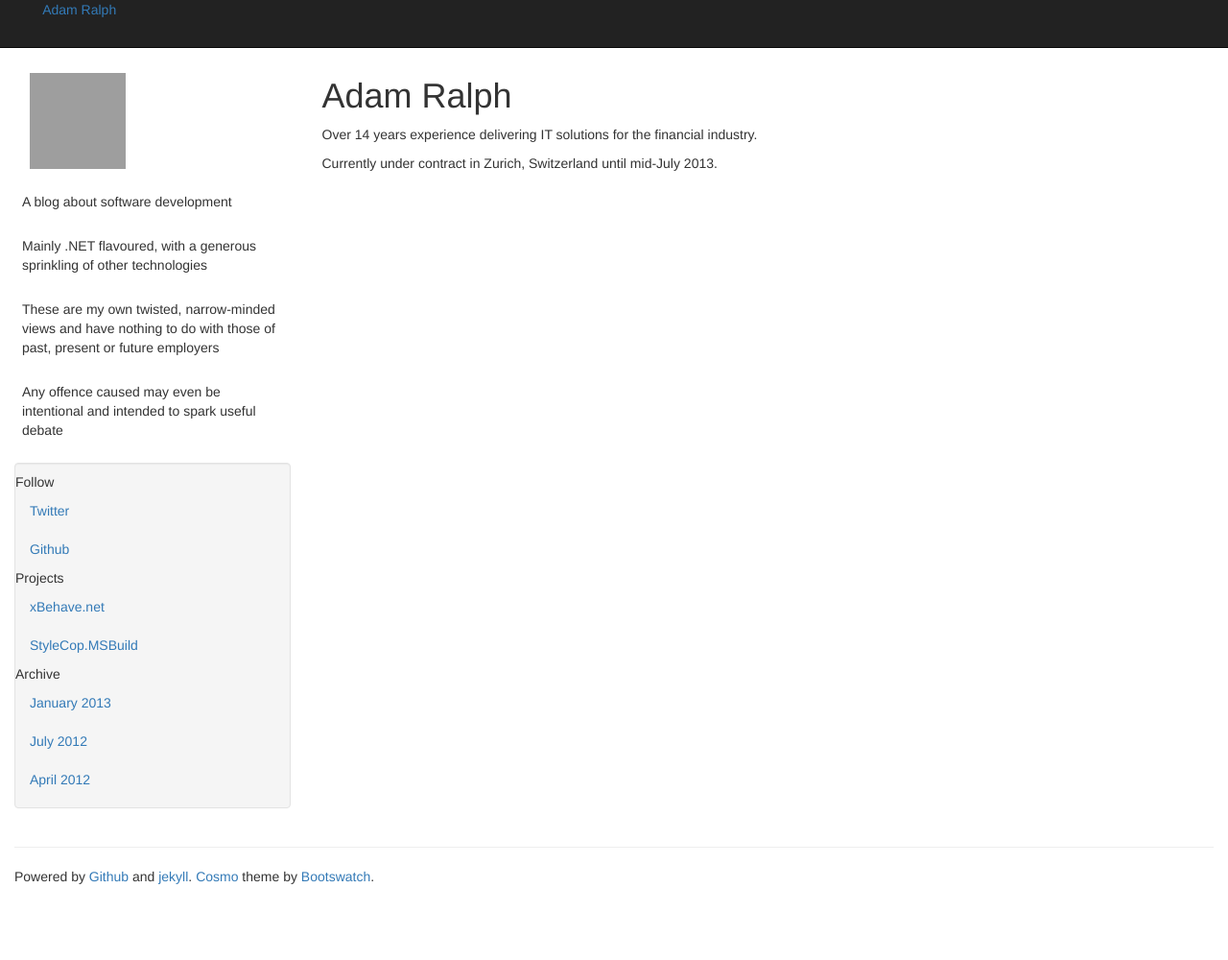
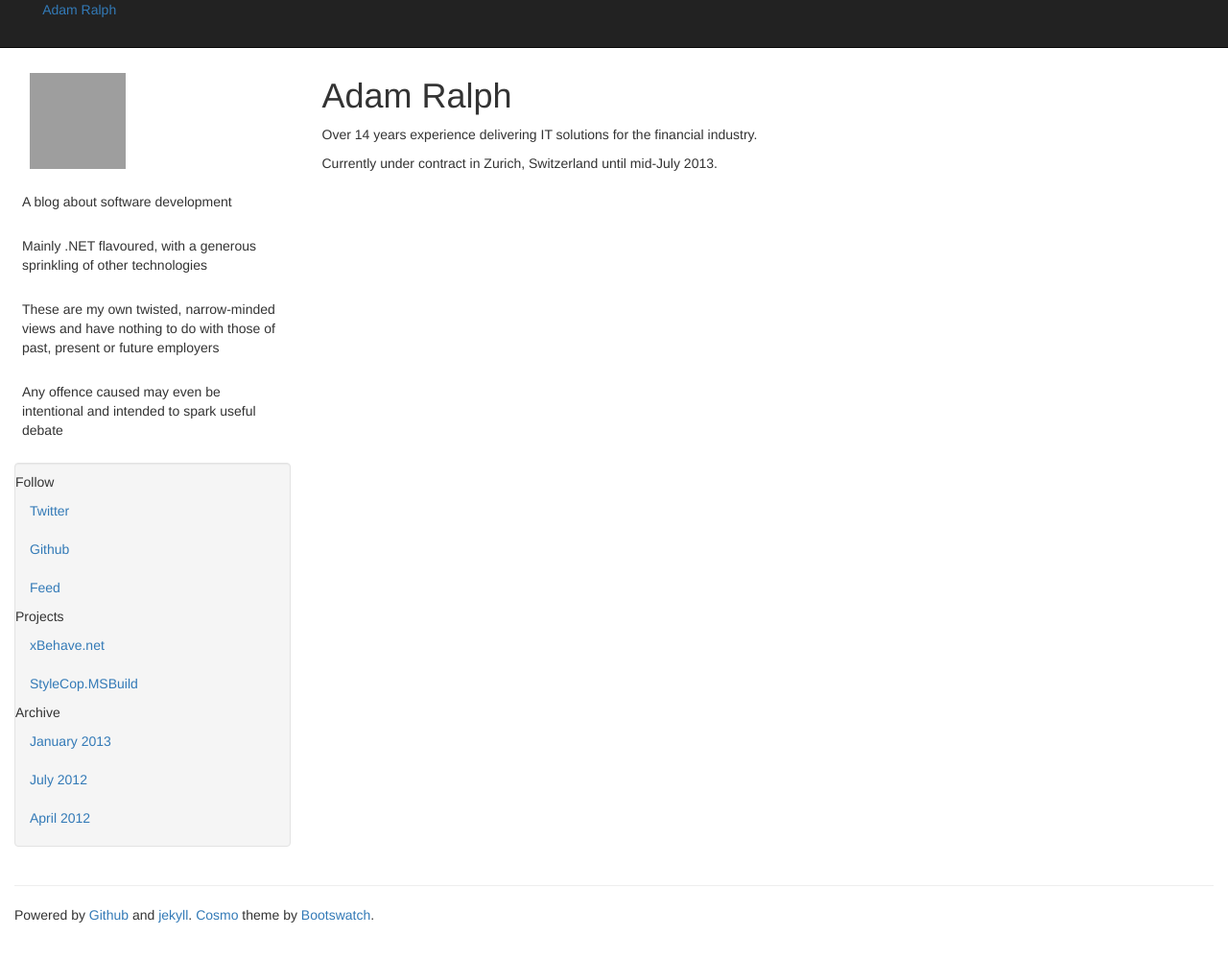
Before and after one commit to adamralph/adamralph.github.com, a Jekyll site: the page built from about.html, in a window 1280 px wide and 1013 px high. Shown: the top 1000 px of the window at 96% size. Built offline with Jekyll 4.4.1, drawn with Linux system fonts in a browser that asks for light colours; nearby versions of some CDN libraries; library files that are not in the unit come from our copies; Markdown is read by kramdown in place of the engine named in the settings; grey boxes are pictures that could not be loaded.

Commit message:
added feed link

```diff
--- a/_layouts/default.html
+++ b/_layouts/default.html
@@ -153,6 +153,9 @@
               <li>
                 <a href="http://github.com/adamralph">Github</a>
               </li>
+              <li>
+                <a href="/feed">Feed</a>
+              </li>
               <li class="nav-header">Projects</li>
               <li>
                 <a href="http://github.com/xbehave/xbehave.net">xBehave.net</a>
```
